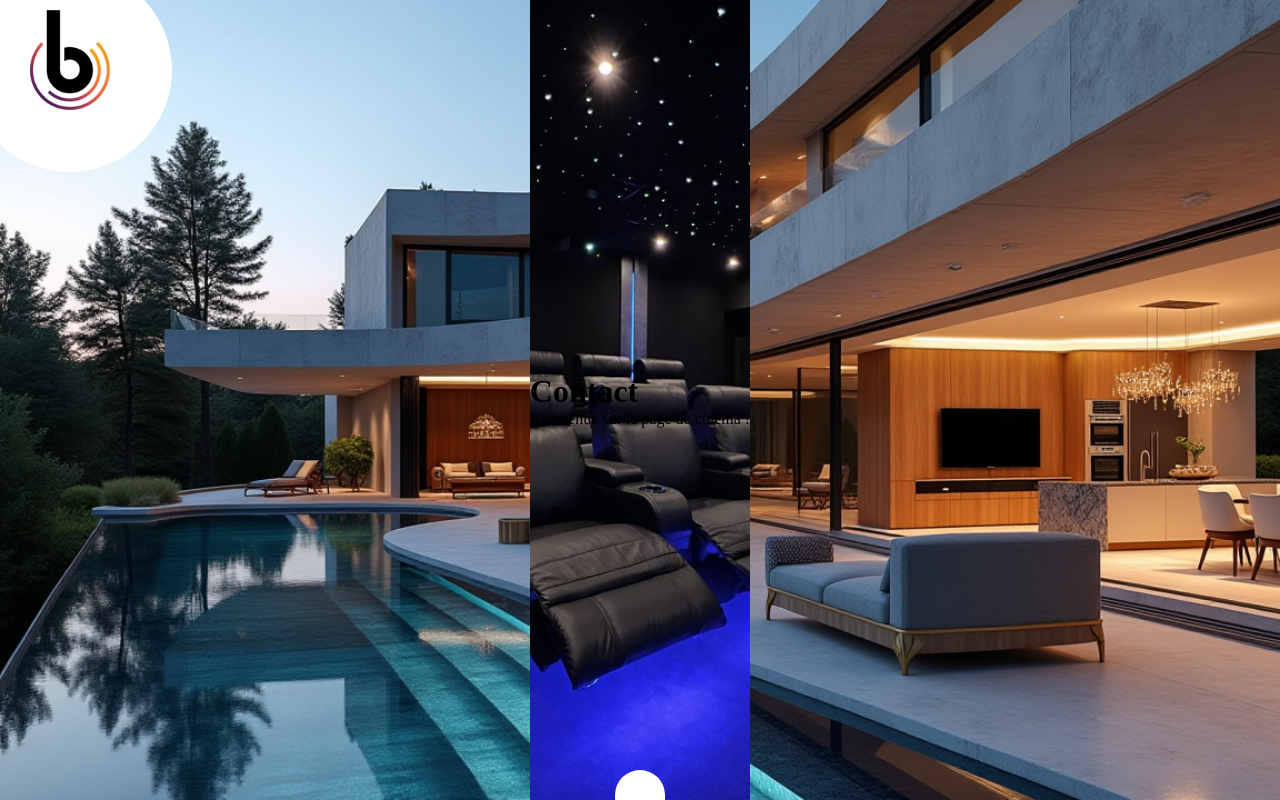
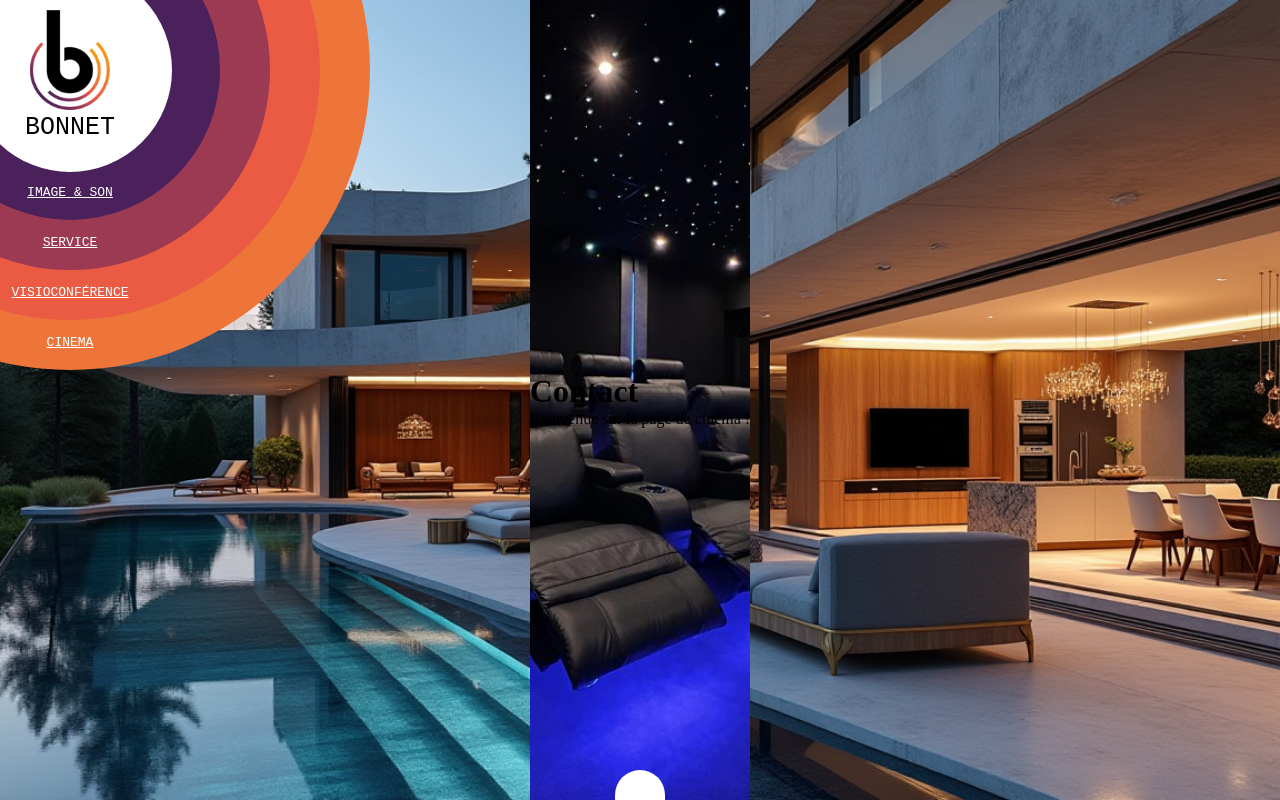
Before and after one commit to Azuko9/bonnet-biarritz, a Next.js app: page /cinema in a window 1280 px wide. Built offline with nearby package versions, Linux system fonts and the light colour scheme.

Commit message:
Fix background position in globals.css and adjust map height in contact.module.css

```diff
--- a/src/styles/app/contact.module.css
+++ b/src/styles/app/contact.module.css
@@ -4,6 +4,7 @@
   background-size: cover;
   background-position: center;
   min-height: 100vh;
+  min-width: 100vw;
   display: flex;
   justify-content: center;
   align-items: center;
@@ -25,7 +26,7 @@
 
 .map {
   width: 100%;
-  height: 100%;
+  height: 400px;
   border-radius: 10px;
   margin-top: 10px;
 }
--- a/src/styles/globals.css
+++ b/src/styles/globals.css
@@ -8,7 +8,7 @@ body {
   background-image: url(/img/house.png);
   background-size: cover;
   background-repeat: no-repeat;
-  background-position: ;
+  background-position: center;
   display: flex;
   justify-content: center;
   align-items: center;
```
